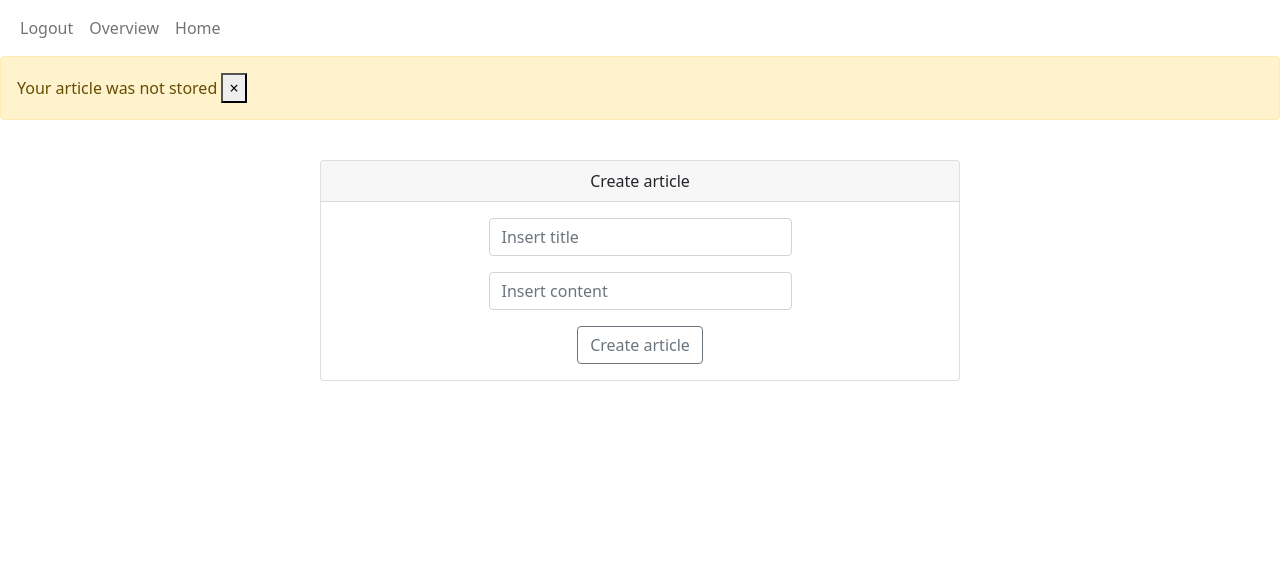
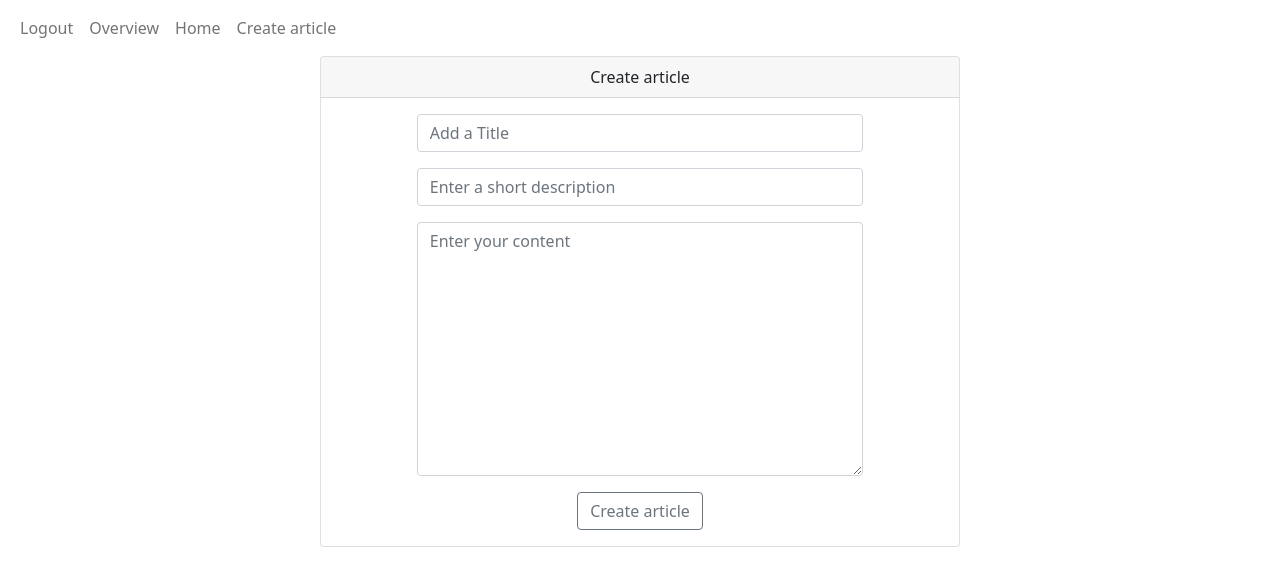
Before and after one commit to pppster/Travel, a Django app: page /article/create in a window 1280 px wide. Shown: the top 586 px of the page. Run offline with Django 4.2, Linux system fonts and the light colour scheme; the visitor is signed in with stand-in values (Sample User, id 1).

Commit message:
pretty forms and new nav bar

```diff
--- a/articles/forms.py
+++ b/articles/forms.py
@@ -2,19 +2,19 @@ from typing import Any, Dict
 from django import forms
 from .models import Article
 
+
 class ArticleForm(forms.ModelForm):
     class Meta:
         model = Article
-        fields = ['title', 'summary', 'content']
-        # widgets = {
-        #     'title': forms.TextInput(attrs={'class': 'title-input'}),
-        #     'content': forms.TextInput(attrs={'class': 'content-input'}),
-        # }
+        fields = ('title', 'summary', 'content')
+        labels = {
+            'title': '',
+            'summary': '',
+            'content': '',
+        }
 
-    def clean(self):
-        data = self.cleaned_data
-        title = data.get('title')
-        qs = Article.objects.filter(title__icontains=title)
-        if qs.exists():
-            self.add_error('title', f'The title "{title}" is already taken')
-        return data
+        widgets = {
+            'title': forms.TextInput(attrs={'class':'form-control', 'placeholder':'Add a Title'}),
+            'summary': forms.TextInput(attrs={'class':'form-control', 'placeholder':'Enter a short description'}),
+            'content': forms.Textarea(attrs={'class':'form-control', 'placeholder':'Enter your content'}),
+        }
--- a/articles/models.py
+++ b/articles/models.py
@@ -5,7 +5,7 @@ class Article(models.Model):
     title = models.TextField()
     content = models.TextField()
     date_created = models.DateTimeField('Article Added',blank=True, auto_now_add=True)
-    summary = models.TextField('Short Description', default="Kurzi")
+    summary = models.TextField('Short Description')
 
 class Image(models.Model):
     pass
--- a/articles/views.py
+++ b/articles/views.py
@@ -3,6 +3,7 @@ from django.http import HttpResponse
 from django.template import loader
 from django.contrib import messages
 
+from django.http import HttpResponseRedirect
 from django.contrib.auth. decorators import login_required
 
 from .models import Article
@@ -27,7 +28,7 @@ def articles_overview(request):
     return HttpResponse(template.render(context, request))
 
 @login_required
-def article_create(request):
+def article_create2(request):
     article_form = ArticleForm(request.POST or None)
     context = {
         'article_form': article_form
@@ -42,3 +43,20 @@ def article_create(request):
 
     template = loader.get_template('article-create.html')
     return HttpResponse(template.render(context, request))
+
+
+@login_required
+def article_create(request):
+    submitted = False
+    form = ArticleForm()  # Instantiate the form before the conditional block
+
+    if request.method == "POST":
+        form = ArticleForm(request.POST)
+        if form.is_valid():
+            form.save()
+            return HttpResponseRedirect('/creation?submitted=True')
+    else:
+        if 'submitted' in request.GET:
+            submitted = True
+
+    return render(request, 'article-create.html', {'form': form, 'submitted': submitted})
--- a/templates/article-create.html
+++ b/templates/article-create.html
@@ -16,23 +16,21 @@
       Create article
     </div>
 
-    <div class="card-body">
+
+
+    <center>
+    <div class="card-body" style="width:75%">
       <form action='' method='POST'>
         {% csrf_token %}
 
-        <div class="mb-3">
-          <input type="textarea" class="form-control" name="title" placeholder="Insert title" style="width: 50%;">
-        </div>
-
-        <div class="mb-3">
-            <input type="textarea" class="form-control" name="content" placeholder="Insert content" style="width: 50%;">
-        </div>
+        {{form.as_p }}
 
         <div>
           <button type='submit' class="btn btn-outline-secondary">Create article</button>
         </div>
       </form>
     </div>
+  </center>
   </div>
 </center>
 
--- a/templates/base.html
+++ b/templates/base.html
@@ -30,17 +30,30 @@
               <li class="nav-item active">
                 <a class="nav-link" aria-current="page" href="/logout">Logout</a>
               </li>
+
+
               {% else %}
               <li class="nav-item active">
                 <a class="nav-link" aria-current="page" href="/login">Login</a>
+              </li>
+
+              <li class="nav-item active">
+                <a class="nav-link" aria-current="page" href="/register">Register</a>
               </li>
               {% endif %}
               <li class="nav-item">
                 <a class="nav-link" href="/overview">Overview</a>
               </li>
+
               <li class="nav-item">
                 <a class="nav-link" href="/">Home</a>
               </li>
+
+              {% if user.is_staff %}
+              <li class="nav-item">
+                <a class="nav-link" href="/article/create">Create article</a>
+              </li>
+              {% endif %}
             </ul>
           </div>
         </div>
```
Also changed, not shown: templates/article-overview.html (+0 -12 lines).
